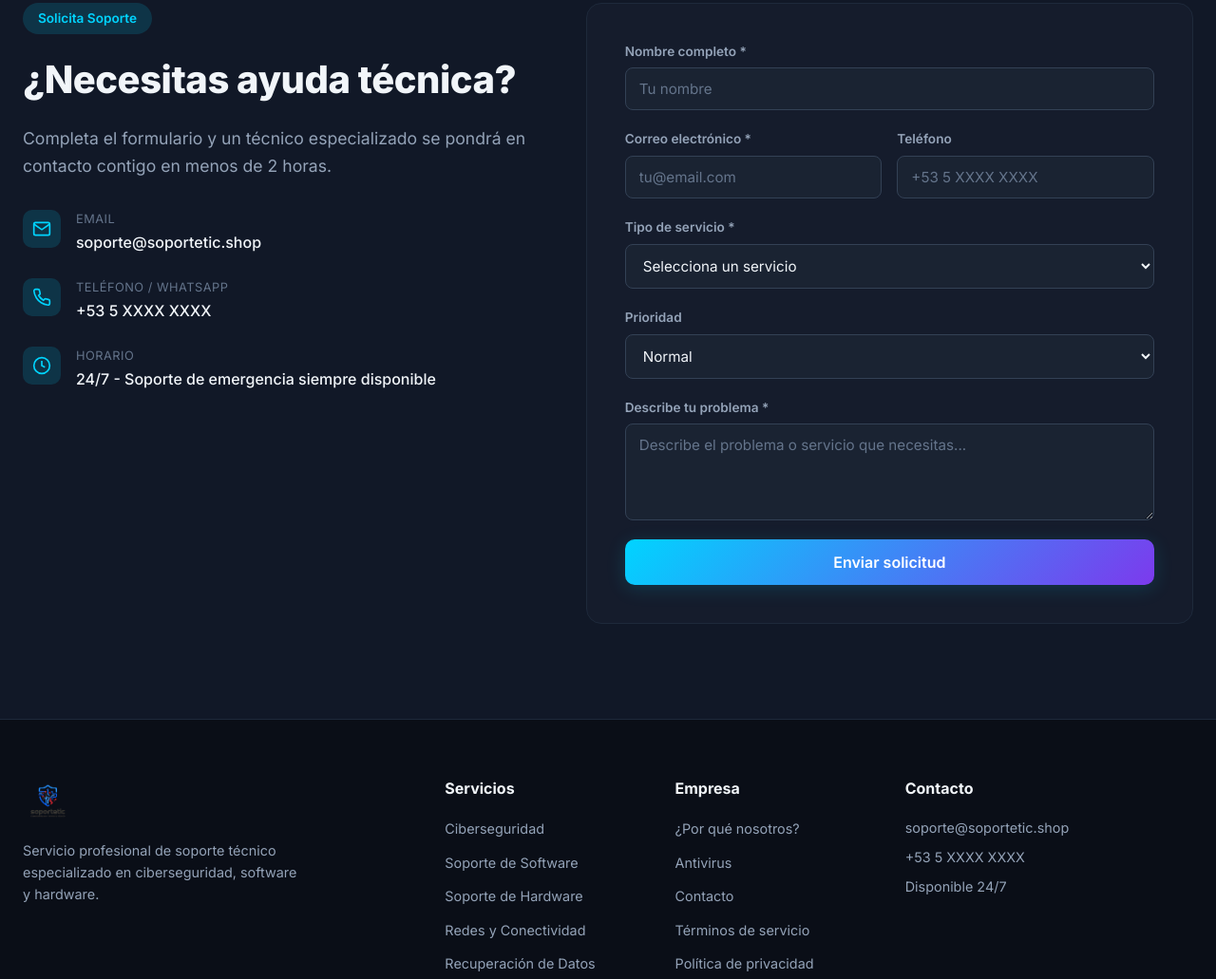
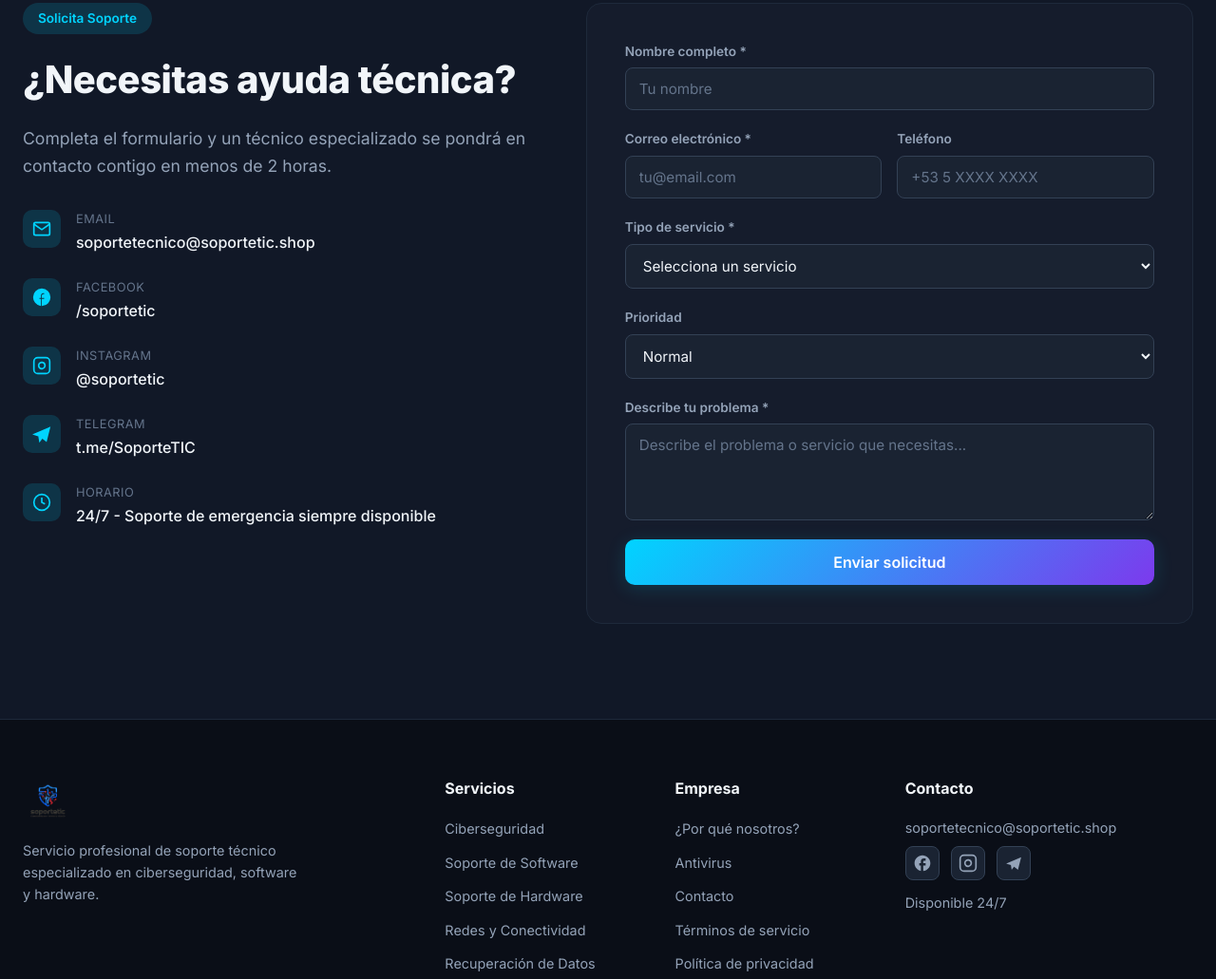
Before and after one commit to cercador1001999-code/SoporteTiC, a website: page index.html in a window 1280 px wide. Shown: the part 5659-6690 px from the top of the page at 95% size. Drawn offline with Linux system fonts and the light colour scheme.

Commit message:
Cambiar email a soportetecnico@soportetic.shop y telefono por redes sociales

```diff
--- a/css/styles.css
+++ b/css/styles.css
@@ -995,6 +995,31 @@ img { max-width: 100%; }
     margin-bottom: 8px;
 }
 
+.footer-social {
+    display: flex;
+    gap: 12px;
+    margin-bottom: 12px;
+}
+
+.footer-social a {
+    width: 36px;
+    height: 36px;
+    border-radius: 8px;
+    background: var(--bg-tertiary);
+    border: 1px solid var(--border-light);
+    display: flex;
+    align-items: center;
+    justify-content: center;
+    color: var(--text-secondary);
+    transition: all 0.2s;
+}
+
+.footer-social a:hover {
+    color: var(--accent);
+    border-color: var(--accent);
+    box-shadow: 0 0 12px var(--accent-glow);
+}
+
 .footer-bottom {
     max-width: 1280px;
     margin: 0 auto;
--- a/index.html
+++ b/index.html
@@ -501,16 +501,34 @@
                             </div>
                             <div>
                                 <div class="contact-label">Email</div>
-                                <div class="contact-value">soporte@soportetic.shop</div>
+                                <div class="contact-value">soportetecnico@soportetic.shop</div>
                             </div>
                         </div>
                         <div class="contact-item">
                             <div class="contact-icon">
-                                <svg viewBox="0 0 24 24" width="20" height="20" fill="none" stroke="currentColor" stroke-width="2"><path d="M22 16.92v3a2 2 0 0 1-2.18 2 19.79 19.79 0 0 1-8.63-3.07 19.5 19.5 0 0 1-6-6 19.79 19.79 0 0 1-3.07-8.67A2 2 0 0 1 4.11 2h3a2 2 0 0 1 2 1.72c.127.96.361 1.903.7 2.81a2 2 0 0 1-.45 2.11L8.09 9.91a16 16 0 0 0 6 6l1.27-1.27a2 2 0 0 1 2.11-.45c.907.339 1.85.573 2.81.7A2 2 0 0 1 22 16.92z"/></svg>
+                                <svg viewBox="0 0 24 24" width="20" height="20" fill="none" stroke="currentColor" stroke-width="2"><path d="M22 12c0-5.52-4.48-10-10-10S2 6.48 2 12c0 4.84 3.44 8.87 8 9.8V15H8v-3h2V9.5C10 7.57 11.57 6 13.5 6H16v3h-2c-.55 0-1 .45-1 1v2h3v3h-3v6.95c5.05-.5 9-4.76 9-9.95z" fill="currentColor"/></svg>
                             </div>
                             <div>
-                                <div class="contact-label">Teléfono / WhatsApp</div>
-                                <div class="contact-value">+53 5 XXXX XXXX</div>
+                                <div class="contact-label">Facebook</div>
+                                <div class="contact-value"><a href="https://facebook.com/soportetic" target="_blank" rel="noopener">/soportetic</a></div>
+                            </div>
+                        </div>
+                        <div class="contact-item">
+                            <div class="contact-icon">
+                                <svg viewBox="0 0 24 24" width="20" height="20" fill="none" stroke="currentColor" stroke-width="2"><rect x="2" y="2" width="20" height="20" rx="5"/><path d="M16 11.37A4 4 0 1 1 12.63 8 4 4 0 0 1 16 11.37z"/><line x1="17.5" y1="6.5" x2="17.51" y2="6.5"/></svg>
+                            </div>
+                            <div>
+                                <div class="contact-label">Instagram</div>
+                                <div class="contact-value"><a href="https://instagram.com/soportetic" target="_blank" rel="noopener">@soportetic</a></div>
+                            </div>
+                        </div>
+                        <div class="contact-item">
+                            <div class="contact-icon">
+                                <svg viewBox="0 0 24 24" width="20" height="20" fill="none" stroke="currentColor" stroke-width="2"><path d="M21.5 4.5L2.5 12.5l6 2 1 6 3-4 5 4 4-16z" fill="currentColor"/></svg>
+                            </div>
+                            <div>
+                                <div class="contact-label">Telegram</div>
+                                <div class="contact-value"><a href="https://t.me/SoporteTIC" target="_blank" rel="noopener">t.me/SoporteTIC</a></div>
                             </div>
                         </div>
                         <div class="contact-item">
@@ -606,8 +624,18 @@
             </div>
             <div class="footer-contact">
                 <h4>Contacto</h4>
-                <p>soporte@soportetic.shop</p>
-                <p>+53 5 XXXX XXXX</p>
+                <p>soportetecnico@soportetic.shop</p>
+                <div class="footer-social">
+                    <a href="https://facebook.com/soportetic" target="_blank" rel="noopener" aria-label="Facebook">
+                        <svg viewBox="0 0 24 24" width="20" height="20" fill="currentColor"><path d="M22 12c0-5.52-4.48-10-10-10S2 6.48 2 12c0 4.84 3.44 8.87 8 9.8V15H8v-3h2V9.5C10 7.57 11.57 6 13.5 6H16v3h-2c-.55 0-1 .45-1 1v2h3v3h-3v6.95c5.05-.5 9-4.76 9-9.95z"/></svg>
+                    </a>
+                    <a href="https://instagram.com/soportetic" target="_blank" rel="noopener" aria-label="Instagram">
+                        <svg viewBox="0 0 24 24" width="20" height="20" fill="none" stroke="currentColor" stroke-width="2"><rect x="2" y="2" width="20" height="20" rx="5"/><path d="M16 11.37A4 4 0 1 1 12.63 8 4 4 0 0 1 16 11.37z"/><line x1="17.5" y1="6.5" x2="17.51" y2="6.5"/></svg>
+                    </a>
+                    <a href="https://t.me/SoporteTIC" target="_blank" rel="noopener" aria-label="Telegram">
+                        <svg viewBox="0 0 24 24" width="20" height="20" fill="currentColor"><path d="M21.5 4.5L2.5 12.5l6 2 1 6 3-4 5 4 4-16z"/></svg>
+                    </a>
+                </div>
                 <p>Disponible 24/7</p>
             </div>
         </div>
```
